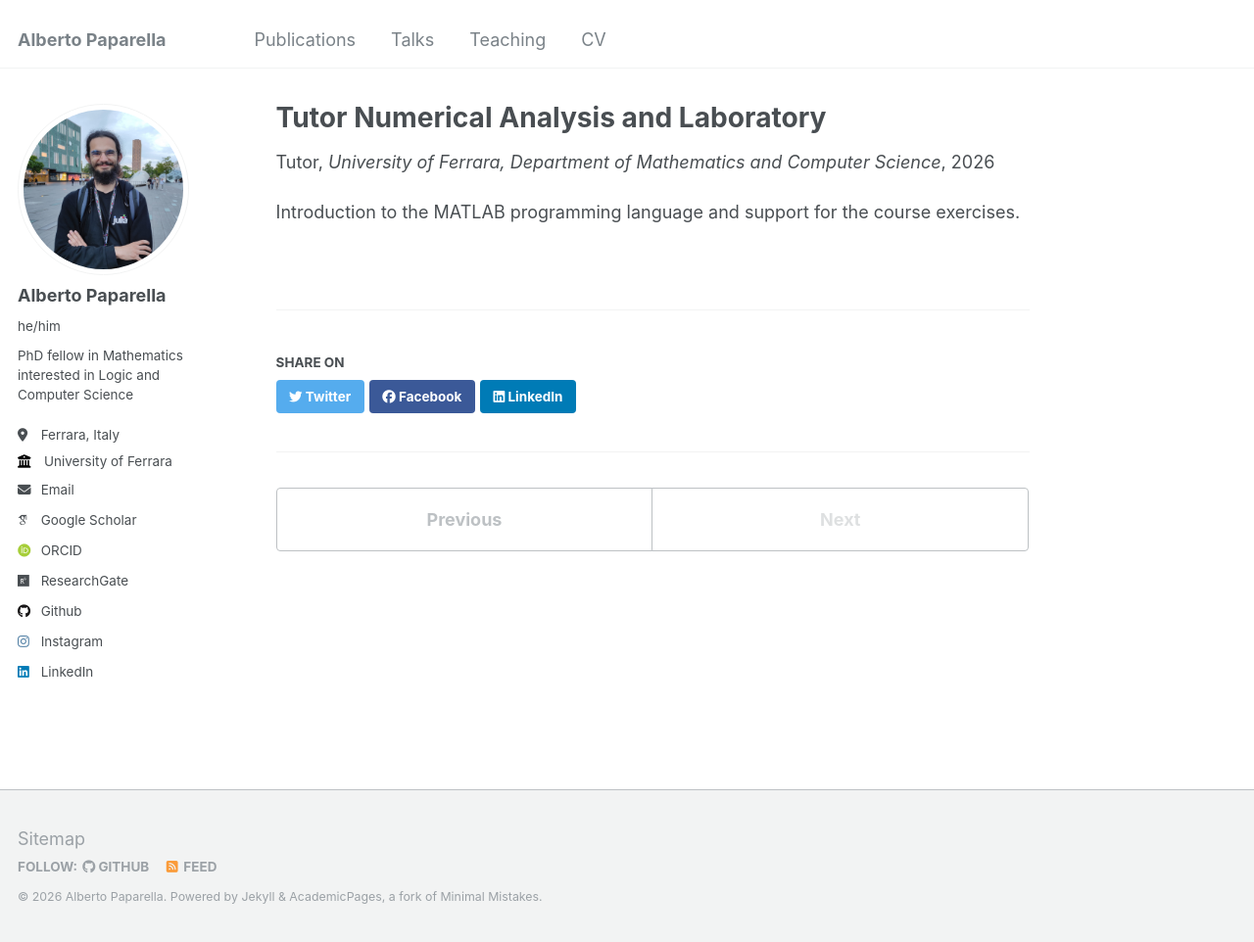
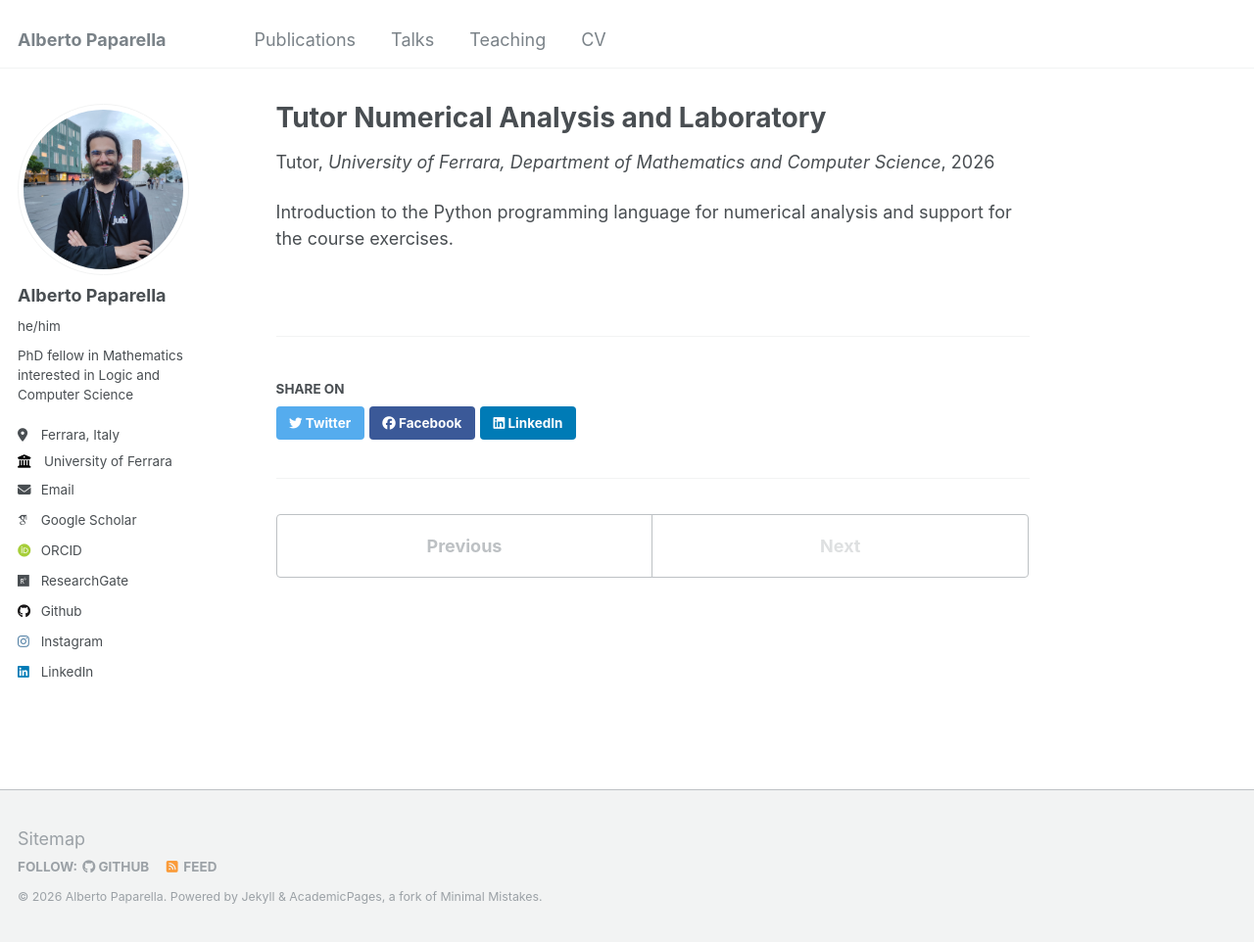
Before and after one commit to alberto-paparella/alberto-paparella.github.io, a Jekyll site: the page built from _teaching/2026-spring-numerical-analysis-and-laboratory.md, in a window 1280 px wide and 962 px high. Shown: the whole window at 98% size. Built offline with Jekyll 4.4.1, drawn with Linux system fonts in a browser that asks for light colours; some web fonts are replaced.

Commit message:
Updated numerical analysis course description

```diff
--- a/_teaching/2026-spring-numerical-analysis-and-laboratory.md
+++ b/_teaching/2026-spring-numerical-analysis-and-laboratory.md
@@ -8,4 +8,5 @@ date: 2026-03-01 - 2026-06-30
 location: "Ferrara, Italy"
 ---
 
-Introduction to the MATLAB programming language and support for the course exercises.
+Introduction to the Python programming language for numerical analysis and
+support for the course exercises.
```
